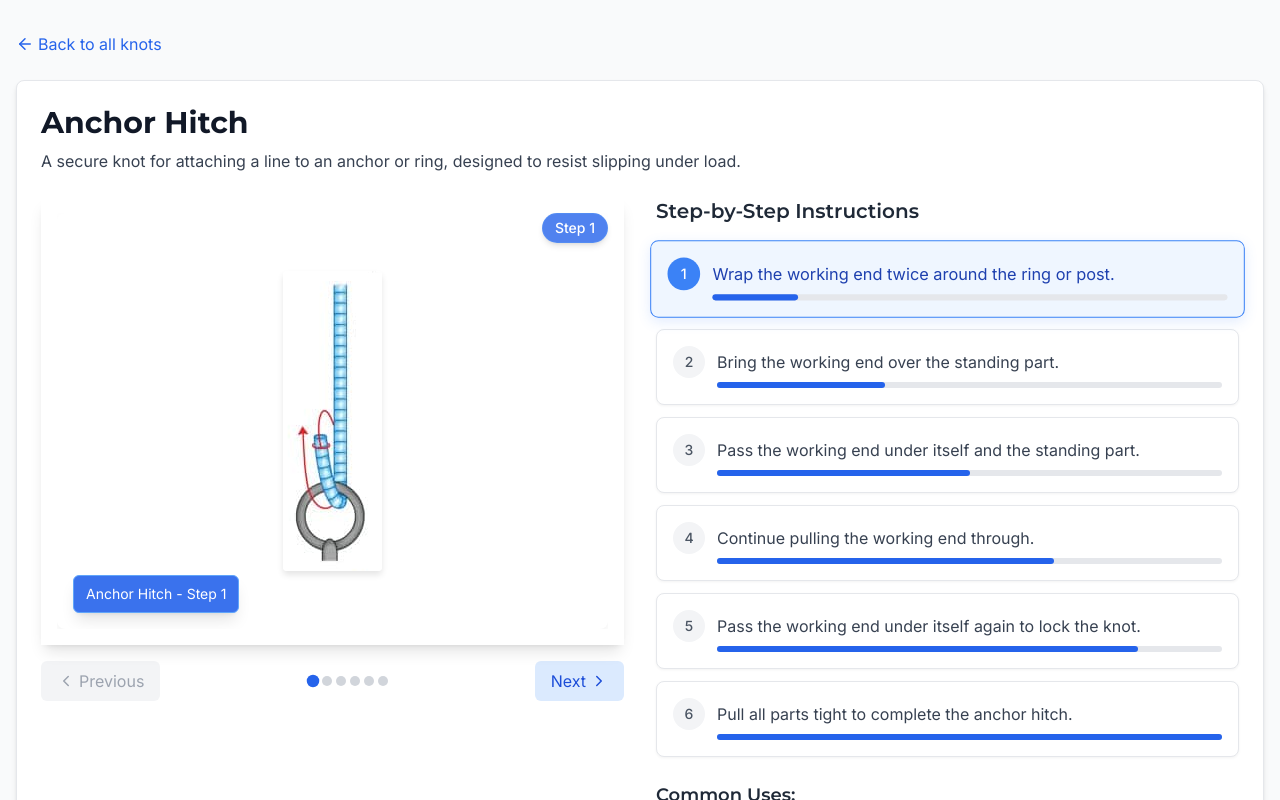
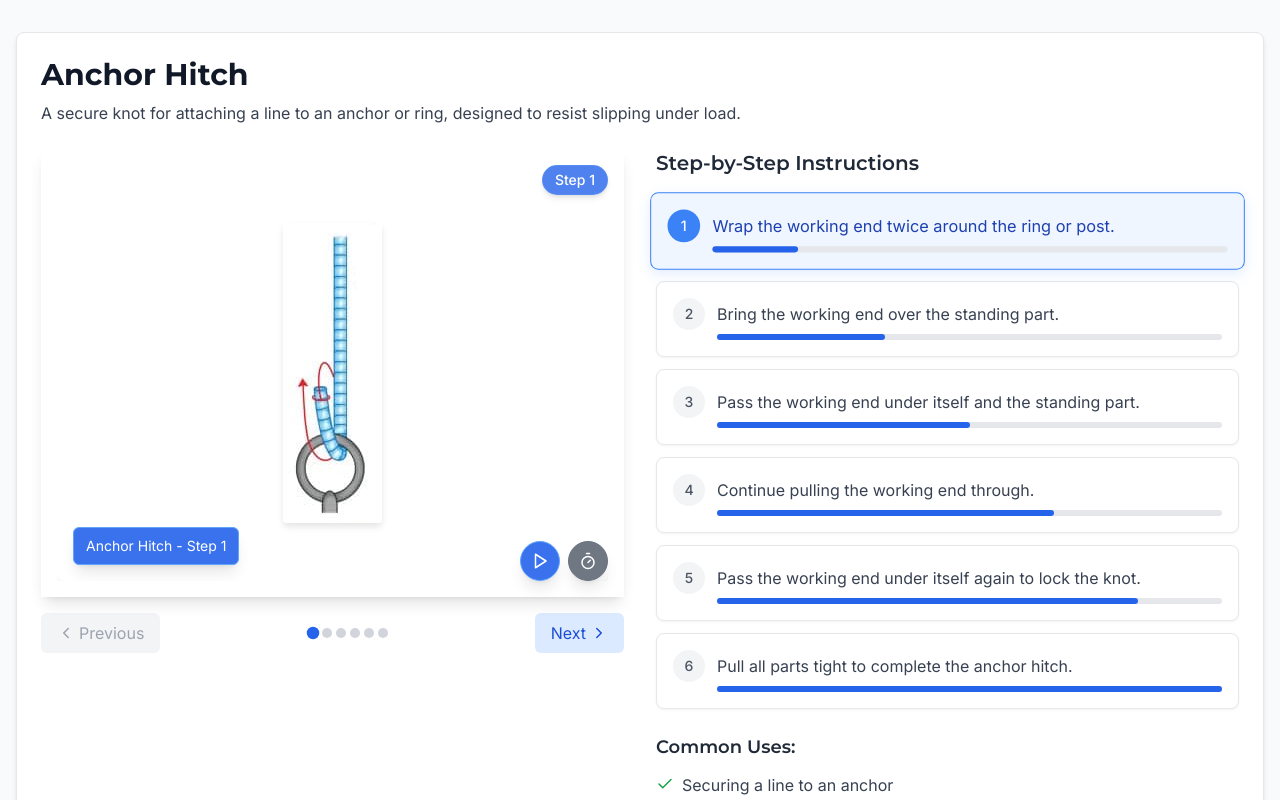
Before and after one commit to albertchouforces/knots, a React (Vite) app: page /knot/anchor-hitch in a window 1280 px wide. Shown: the top 800 px of the page. Built offline with nearby package versions, Linux system fonts and the light colour scheme.

Commit message:
Button and autoplay

```diff
--- /dev/null
+++ b/src/components/AutoPlayControls.tsx
@@ -0,0 +1,124 @@
+import { FC, useEffect, useState } from 'react';
+import { Pause, Play, Timer } from 'lucide-react';
+import { motion } from 'framer-motion';
+
+interface AutoPlayControlsProps {
+  isPlaying: boolean;
+  togglePlay: () => void;
+  intervalTime: number;
+  setIntervalTime: (time: number) => void;
+  currentStep: number;
+  totalSteps: number;
+  timeLeft: number;
+  looping?: boolean;
+}
+
+export const AutoPlayControls: FC<AutoPlayControlsProps> = ({
+  isPlaying,
+  togglePlay,
+  intervalTime,
+  setIntervalTime,
+  currentStep,
+  totalSteps,
+  timeLeft,
+  looping = false,
+}) => {
+  // Predefined interval options
+  const intervalOptions = [5, 10, 15, 20, 30];
+  const [showSettings, setShowSettings] = useState(false);
+
+  // Animation for progress bar
+  const progressPercentage = (timeLeft / intervalTime) * 100;
+
+  return (
+    <div className="absolute bottom-4 right-4 z-10 flex items-center gap-2">
+      {/* Progress bar and countdown timer (only visible when playing) */}
+      {isPlaying && (
+        <>
+          <motion.div
+            className="relative h-1 bg-gray-200 rounded-full overflow-hidden w-24 mr-1"
+            initial={{ opacity: 0, width: 0 }}
+            animate={{ opacity: 1, width: '6rem' }}
+            transition={{ duration: 0.3 }}
+          >
+            <motion.div
+              className="absolute top-0 left-0 h-full bg-blue-500 rounded-full"
+              style={{ width: `${progressPercentage}%` }}
+              transition={{ duration: 0.3 }}
+            />
+          </motion.div>
+          <motion.div
+            className="bg-blue-600 bg-opacity-90 backdrop-blur-sm text-white text-xs font-medium px-2 py-1 rounded-full mr-1"
+            initial={{ opacity: 0, scale: 0.8 }}
+            animate={{ opacity: 1, scale: 1 }}
+            transition={{ duration: 0.2 }}
+          >
+            {timeLeft}s
+          </motion.div>
+        </>
+      )}
+
+      {/* Play/Pause button */}
+      <motion.button
+        className={`w-10 h-10 backdrop-blur-sm text-white rounded-full flex items-center justify-center shadow-lg transition-colors border ${
+          isPlaying
+            ? 'bg-blue-700 bg-opacity-95 border-blue-300 ring-2 ring-blue-400 ring-opacity-50'
+            : 'bg-blue-600 bg-opacity-90 border-blue-400 hover:bg-blue-700'
+        }`}
+        onClick={togglePlay}
+        whileHover={{ scale: 1.05 }}
+        whileTap={{ scale: 0.95 }}
+      >
+        {isPlaying ? <Pause size={18} /> : <Play size={18} />}
+      </motion.button>
+
+      {/* Timer settings */}
+      <div className="relative">
+        <motion.button
+          className="w-10 h-10 bg-gray-600 bg-opacity-80 backdrop-blur-sm text-white rounded-full flex items-center justify-center shadow-lg hover:bg-gray-700 transition-colors border border-gray-500"
+          onClick={() => setShowSettings(!showSettings)}
+          whileHover={{ scale: 1.05 }}
+          whileTap={{ scale: 0.95 }}
+        >
+          <Timer size={18} />
+        </motion.button>
+
+        {/* Dropdown menu for timer settings */}
+        {showSettings && (
+          <motion.div
+            className="absolute right-0 bottom-12 bg-white rounded-lg shadow-xl border border-gray-200 p-3 w-48"
+            initial={{ opacity: 0, y: 10 }}
+            animate={{ opacity: 1, y: 0 }}
+            exit={{ opacity: 0, y: 10 }}
+          >
+            <div className="text-sm font-medium text-gray-700 mb-2">
+              Time between steps: {intervalTime}s
+            </div>
+            <div className="grid grid-cols-5 gap-1">
+              {intervalOptions.map((time) => (
+                <button
+                  key={time}
+                  className={`px-2 py-1 text-xs rounded ${
+                    intervalTime === time
+                      ? 'bg-blue-100 text-blue-700 font-medium'
+                      : 'bg-gray-100 text-gray-700 hover:bg-gray-200'
+                  }`}
+                  onClick={() => {
+                    setIntervalTime(time);
+                    setShowSettings(false);
+                  }}
+                >
+                  {time}s
+                </button>
+              ))}
+            </div>
+            <div className="mt-2 text-xs text-gray-500">
+              Step {currentStep} of {totalSteps}
+              {looping && <span className="ml-1 text-blue-500">(looping)</span>}
+            </div>
+          </motion.div>
+        )}
+      </div>
+    </div>
+  );
+};
--- a/src/components/KnotAnimation.tsx
+++ b/src/components/KnotAnimation.tsx
@@ -1,22 +1,101 @@
 import { useEffect, useState, useRef } from 'react';
 import { motion, AnimatePresence } from 'framer-motion';
 import { KnotIllustration } from './KnotIllustrations';
+import { AutoPlayControls } from './AutoPlayControls';
 
 interface KnotAnimationProps {
   currentStep: number;
   knotId: string;
+  totalSteps: number;
+  onStepChange: (step: number) => void;
 }
 
-export const KnotAnimation = ({ currentStep, knotId }: KnotAnimationProps) => {
+export const KnotAnimation = ({ currentStep, knotId, totalSteps, onStepChange }: KnotAnimationProps) => {
   const [isLoading, setIsLoading] = useState(true);
   const [isAnimating, setIsAnimating] = useState(false);
+  const [isPlaying, setIsPlaying] = useState(false);
+  const [intervalTime, setIntervalTime] = useState(10); // Default 10 seconds
+  const [timeLeft, setTimeLeft] = useState(intervalTime);
   const prevStep = useRef(currentStep);
+  const timerRef = useRef<NodeJS.Timeout | null>(null);
 
+  // Handle play/pause toggle
+  const togglePlay = () => {
+    setIsPlaying(!isPlaying);
+    if (!isPlaying) {
+      setTimeLeft(intervalTime); // Reset timer when starting
+    }
+  };
+
+  // Handle autoplay logic
   useEffect(() => {
-    // Handle step transitions with loading states
+    if (isPlaying) {
+      // Clear any existing timer
+      if (timerRef.current) {
+        clearInterval(timerRef.current);
+      }
+
+      // Start the timer
+      timerRef.current = setInterval(() => {
+        setTimeLeft((prev) => {
+          if (prev <= 1) {
+            // Move to next step when timer reaches 0
+            if (currentStep < totalSteps) {
+              onStepChange(currentStep + 1);
+            } else {
+              // Loop back to step 1 when reaching the end
+              onStepChange(1);
+            }
+            return intervalTime; // Reset timer for next step
+          }
+          return prev - 1;
+        });
+      }, 1000);
+    } else if (timerRef.current) {
+      // Clear timer when paused
+      clearInterval(timerRef.current);
+      timerRef.current = null;
+    }
+
+    // Clean up timer on unmount
+    return () => {
+      if (timerRef.current) {
+        clearInterval(timerRef.current);
+      }
+    };
+  }, [isPlaying, currentStep, totalSteps, intervalTime, onStepChange]);
+
+  // This effect ensures that play state is preserved during step changes
+  useEffect(() => {
+    // If step changes externally (via pagination controls), maintain play state
+    // The isAnimating check ensures we don't interrupt the animation
+    if (!isAnimating && isPlaying) {
+      // Reset timeLeft to interval time for the new step
+      setTimeLeft(intervalTime);
+    }
+  }, [currentStep, isAnimating, isPlaying, intervalTime]);
+
+  // Reset timer when interval changes, but preserve play state
+  useEffect(() => {
+    if (isPlaying) {
+      // If currently playing, reset the timer to the new interval time
+      setTimeLeft(intervalTime);
+    } else {
+      // If paused, just update the time left without starting the animation
+      setTimeLeft(intervalTime);
+    }
+  }, [intervalTime, isPlaying]);
+
+  // Handle step transitions with loading states
+  useEffect(() => {
     if (prevStep.current !== currentStep) {
       setIsLoading(true);
       setIsAnimating(true);
+
+      // Preserve the current time left relative to interval time when changing steps
+      // This creates a more natural transition
+      const currentTimeLeftRatio = timeLeft / intervalTime;
+      setTimeLeft(Math.max(1, Math.round(intervalTime * currentTimeLeftRatio)));
 
       // Short delay to show loading state before showing the new illustration
       const timeout = setTimeout(() => {
@@ -29,7 +108,32 @@
     } else {
       setIsLoading(false);
     }
-  }, [currentStep]);
+  }, [currentStep, intervalTime, timeLeft]);
+
+  // Persist play state and interval time across re-renders
+  useEffect(() => {
+    // This effect only runs on component mount/unmount
+    return () => {
+      // Cleanup timer on unmount
+      if (timerRef.current) {
+        clearInterval(timerRef.current);
+      }
+    };
+  }, []);
+
+  // Store interval time in localStorage to persist across navigation
+  useEffect(() => {
+    // Load saved interval time on component mount
+    const savedIntervalTime = localStorage.getItem('knotIntervalTime');
+    if (savedIntervalTime) {
+      setIntervalTime(parseInt(savedIntervalTime, 10));
+    }
+  }, []);
+
+  // Save interval time when it changes
+  useEffect(() => {
+    localStorage.setItem('knotIntervalTime', intervalTime.toString());
+  }, [intervalTime]);
 
   return (
     <motion.div
@@ -76,6 +180,18 @@
           </motion.div>
         )}
       </AnimatePresence>
+
+      {/* Auto-play controls */}
+      <AutoPlayControls
+        isPlaying={isPlaying}
+        togglePlay={togglePlay}
+        intervalTime={intervalTime}
+        setIntervalTime={setIntervalTime}
+        currentStep={currentStep}
+        totalSteps={totalSteps}
+        timeLeft={timeLeft}
+        looping={true}
+      />
     </motion.div>
   );
 };
--- a/src/index.css
+++ b/src/index.css
@@ -247,3 +247,13 @@
 .animate-float {
   animation: float 3s ease-in-out infinite;
 }
+
+/* Auto-play progress bar styles */
+@keyframes progress {
+  from { width: 0%; }
+  to { width: 100%; }
+}
+
+.progress-animation {
+  animation: progress linear forwards;
+}
--- a/src/pages/KnotDetailPage.tsx
+++ b/src/pages/KnotDetailPage.tsx
@@ -40,10 +40,6 @@
 
   return (
     <div className="container mx-auto px-4 py-8">
-      <Link to="/" className="inline-flex items-center text-blue-600 hover:underline mb-6">
-        <ArrowLeft size={18} className="mr-1" /> Back to all knots
-      </Link>
-
       <div className="bg-white rounded-lg shadow-md overflow-hidden border border-gray-200">
         <div className="p-6">
           <h1 className="text-3xl font-bold text-gray-900 mb-2 font-display">{knot.name}</h1>
@@ -54,6 +50,8 @@
               <KnotAnimation
                 currentStep={currentStep}
                 knotId={knot.id}
+                totalSteps={knot.steps.length}
+                onStepChange={setCurrentStep}
                 key={`${knot.id}-animation-${currentStep}`}
               />
 
@@ -121,6 +119,16 @@
           </div>
         </div>
       </div>
+
+      <div className="flex justify-center mt-8 mb-4">
+        <Link
+          to="/"
+          className="inline-flex items-center justify-center px-6 py-3 bg-blue-600 text-white font-medium rounded-lg shadow-md hover:bg-blue-700 transition-all duration-200 group"
+        >
+          <ArrowLeft size={20} className="mr-2 group-hover:-translate-x-1 transition-transform duration-200" />
+          Back to all knots
+        </Link>
+      </div>
     </div>
   );
 };
```
